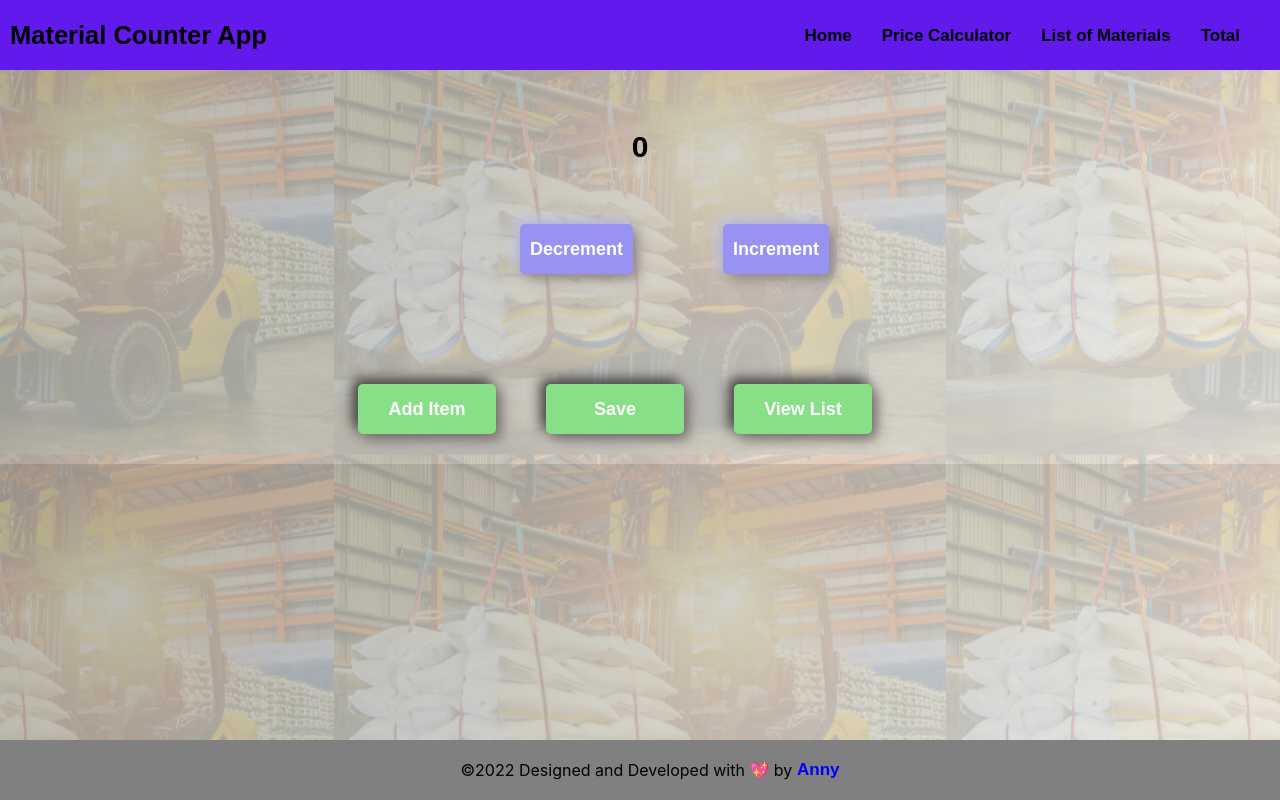
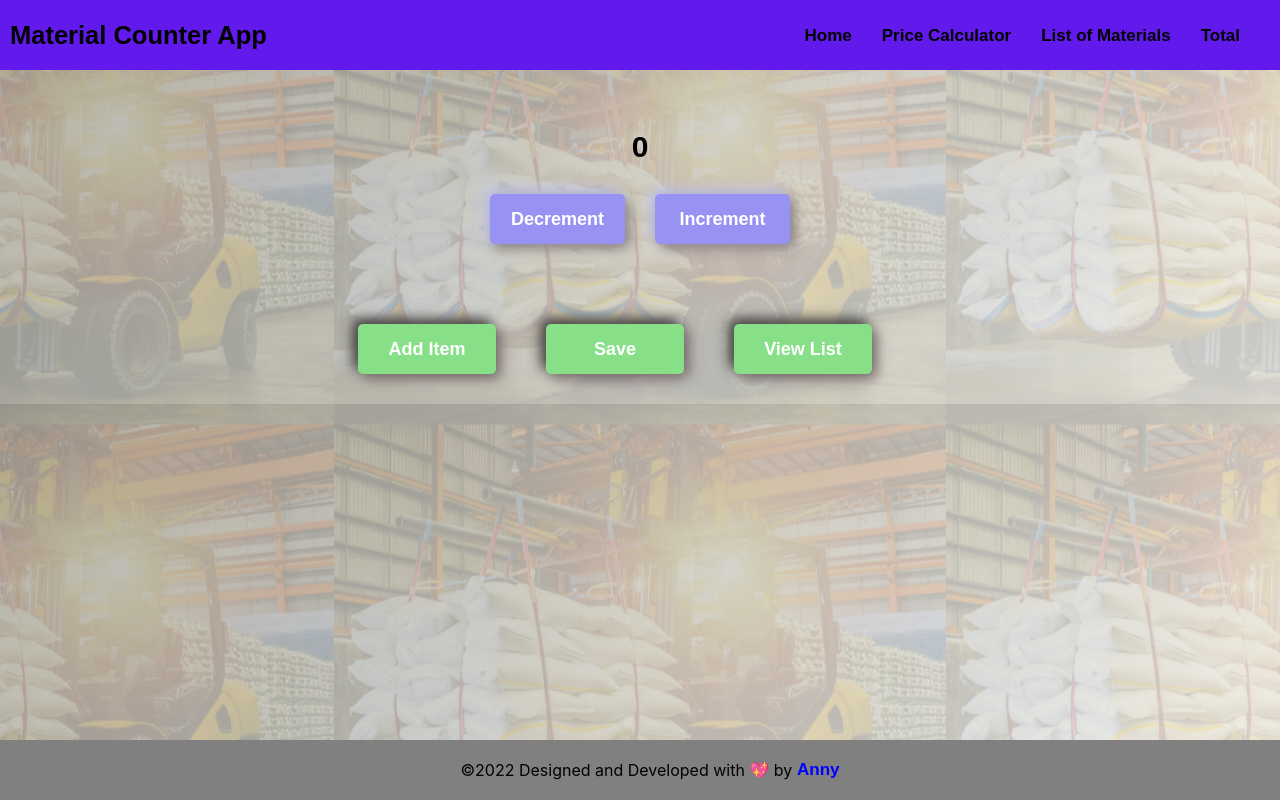
Before and after one commit to Anny85-code/material-counter, a React (Create React App) app: page /counterpage in a window 1280 px wide. Built offline with nearby package versions, Linux system fonts and the light colour scheme.

Commit message:
:fire: Counter button
Update counter btn

```diff
--- a/src/homePage/HomePage.css
+++ b/src/homePage/HomePage.css
@@ -56,7 +56,6 @@
   font-weight: bold;
   cursor: pointer;
   box-shadow: 5px 5px 13px #8b8484, -5px -5px 13px #c0c4ee;
-  margin: 30px;
 }
 
 @media only screen and (max-width: 480px) {
--- a/src/homePage/HomePage.jsx
+++ b/src/homePage/HomePage.jsx
@@ -37,6 +37,7 @@
               type="button"
               className="add-item-btn"
               onClick={handleAddItem}
+              style={{ margin: '30px'}}
             >
               Enter
             </button>
```
